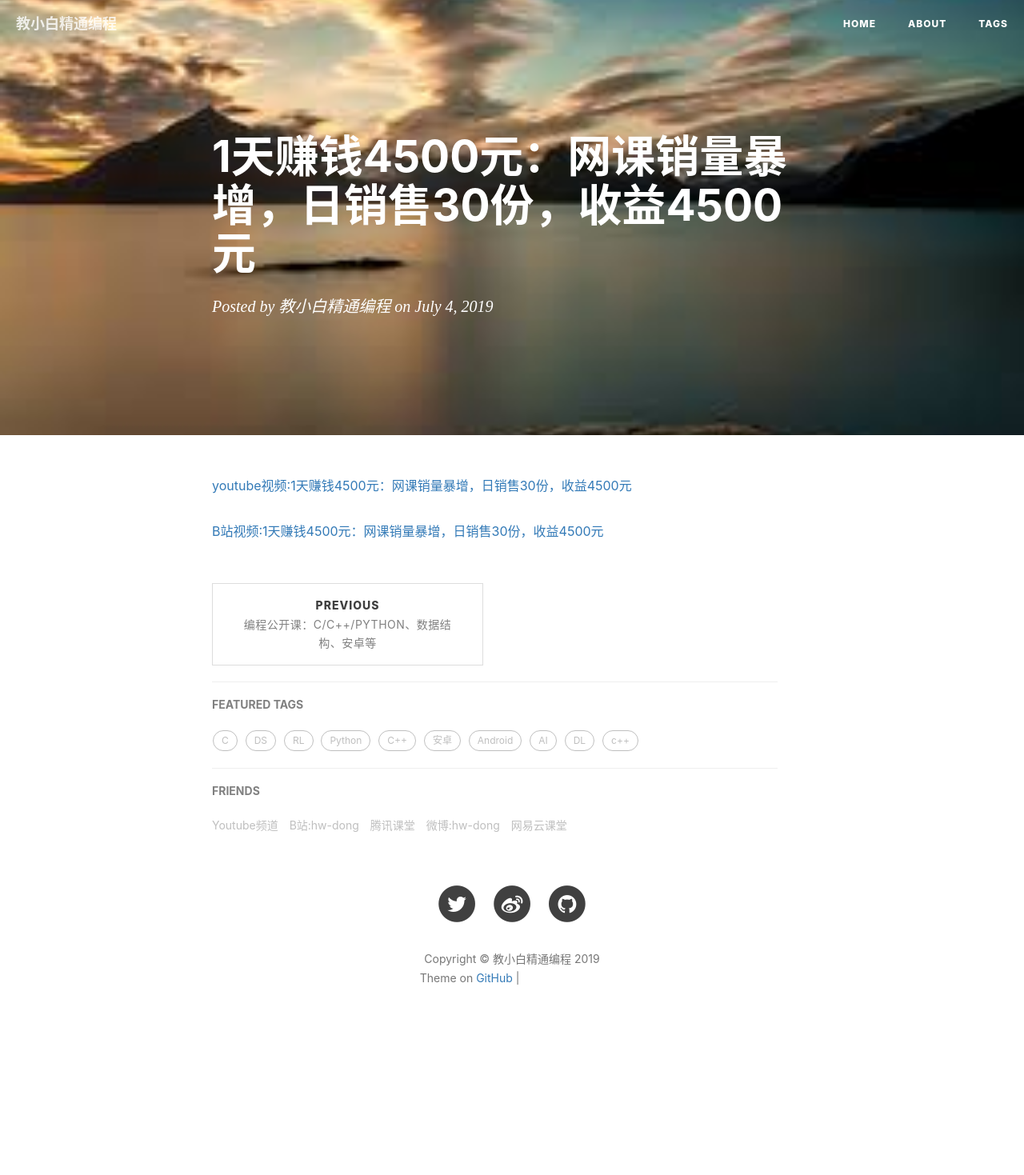
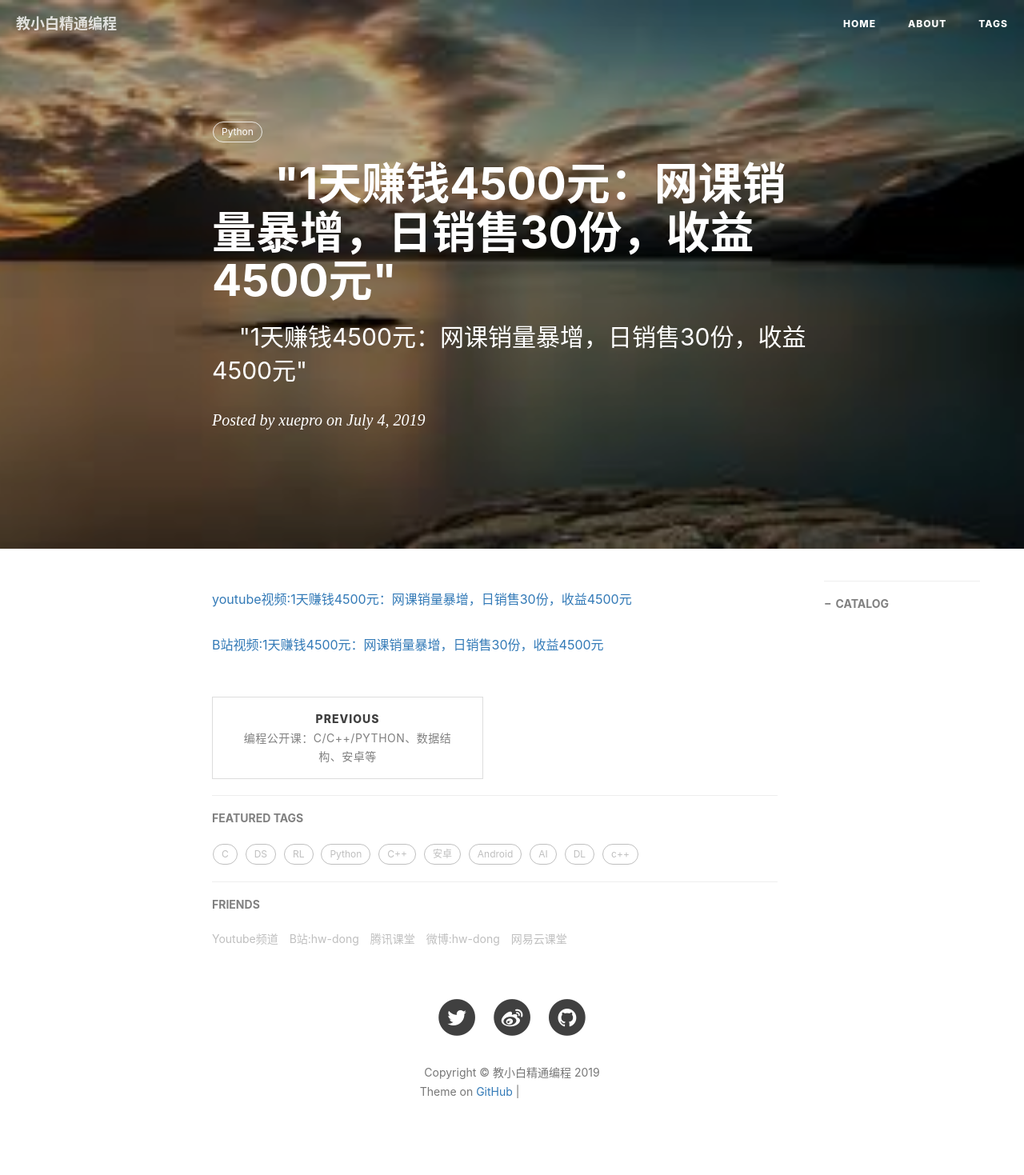
Before and after one commit to xuepro/xuepro.github.io, a Jekyll site: the page built from _posts/2019-07-04-1天赚钱4500元：网课销量暴增，日销售30份，收益4500元.md, in a window 1280 px wide. Shown: the whole page at 80% size. Built offline with Jekyll 4.4.1, drawn with Linux system fonts in a browser that asks for light colours; nearby versions of some CDN libraries; our own code applies the rules of GitHub Pages for plain Markdown files; comment, search, counter and statistics services are not loaded; before the commit the page ends 1327 px from its top, so only the background shows below that; grey boxes are pictures that could not be loaded.

Commit message:
Update 2019-07-04-1天赚钱4500元：网课销量暴增，日销售30份，收益4500元.md

```diff
--- a/_posts/2019-07-04-1天赚钱4500元：网课销量暴增，日销售30份，收益4500元.md
+++ b/_posts/2019-07-04-1天赚钱4500元：网课销量暴增，日销售30份，收益4500元.md
@@ -1,3 +1,19 @@
+---
+layout:       post
+title:        "1天赚钱4500元：网课销量暴增，日销售30份，收益4500元"
+subtitle:     "1天赚钱4500元：网课销量暴增，日销售30份，收益4500元"
+date:         2019-07-04 11:27:00
+author:       "xuepro"
+header-img:   "img/home_bg.jpg"
+header-mask:  0.3
+catalog:      true
+multilingual: true
+tags:
+    - Python
+
+---
+
+
 [youtube视频:1天赚钱4500元：网课销量暴增，日销售30份，收益4500元](https://www.youtube.com/watch?v=xM1htAN9vzw)
 
 
```
